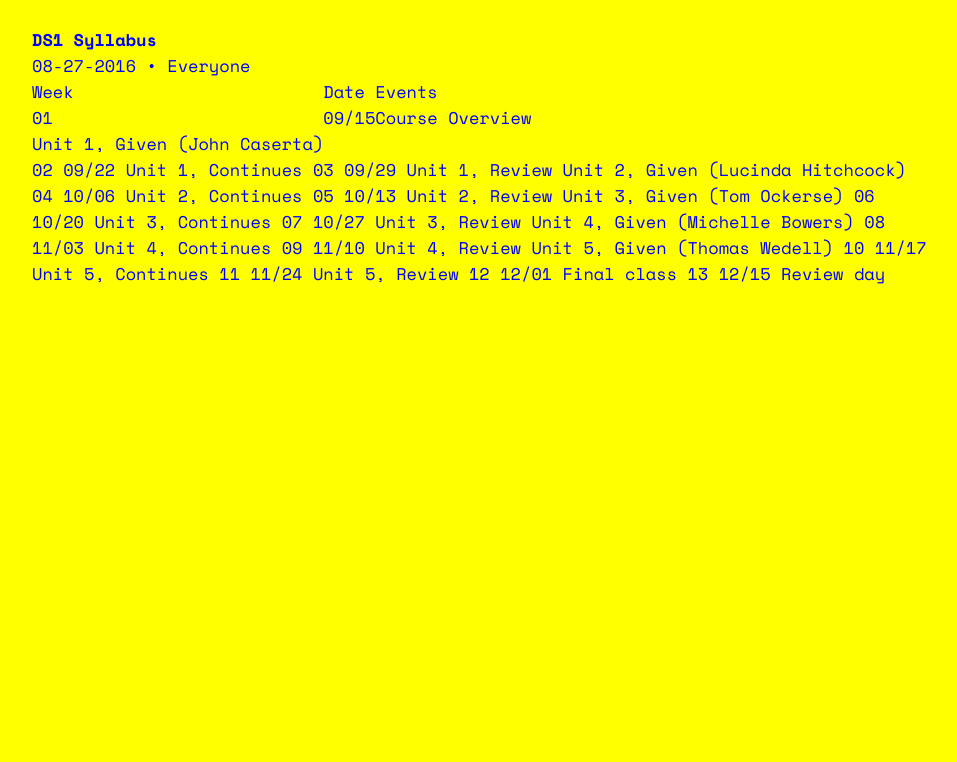
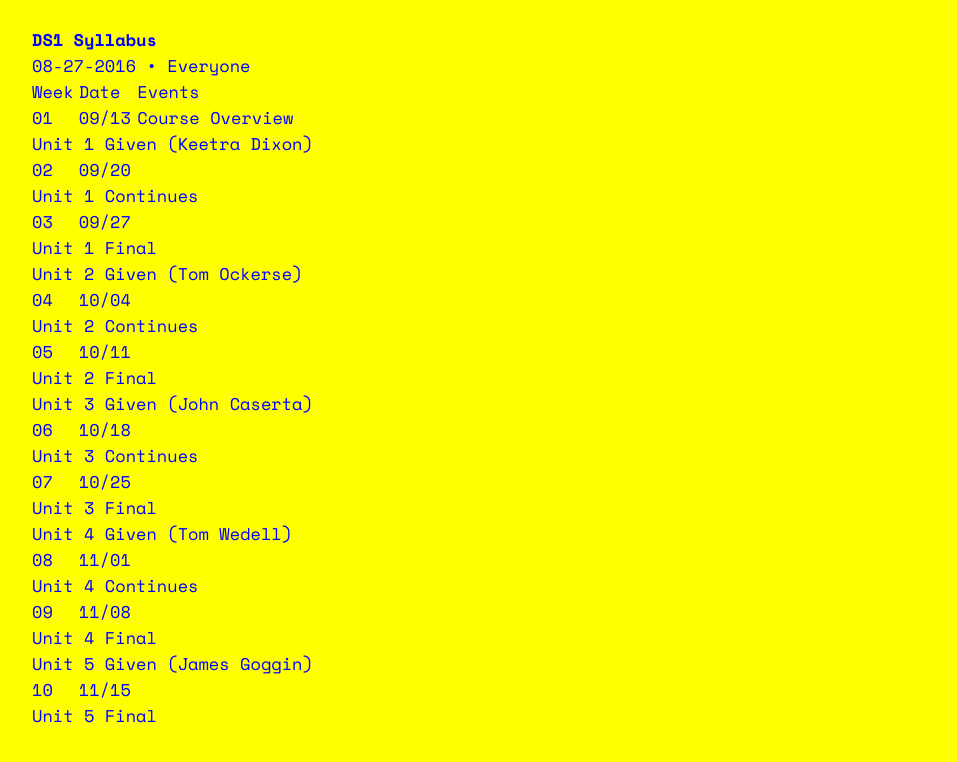
Before and after one commit to thedesignoffice/babybindery, a Jekyll site: the page built from _posts/2016-08-27-syllabus.html, in a window 1280 px wide. Shown: the top 762 px of the page, without its empty margins (160-1117 px from the left). Built offline with Jekyll 4.4.1, drawn with Linux system fonts in a browser that asks for light colours.

Commit message:
syllabus edits

```diff
--- a/_posts/2016-08-27-syllabus.html
+++ b/_posts/2016-08-27-syllabus.html
@@ -13,35 +13,39 @@ content_types: other
 <td>Week</td>	<td>Date</td>	<td>Events</td>
 
 <tr>
-<td>01</td>		<td>09/15</td>	<td>Course Overview</td></tr>
-<tr><td>Unit 1, Given (John Caserta)</td></tr>
+<td>01</td>		<td>09/13</td>	<td>Course Overview</td></tr>
+<tr><td colspan="3">Unit 1 Given (Keetra Dixon)</td></tr>
+
+<td>02</td>		<td>09/20</td>	<td></td></tr>
+<tr><td colspan="3">Unit 1 Continues</td></tr>
+
+<td>03</td>		<td>09/27</td>	<td></td></tr>
+<tr><td colspan="3">Unit 1 Final</td></tr>
+<tr><td colspan="3">Unit 2 Given (Tom Ockerse)</td></tr>
+
+<td>04</td>		<td>10/04</td>	<td></td></tr>
+<tr><td colspan="3">Unit 2 Continues</td></tr>
+
+<td>05</td>		<td>10/11</td>	<td></td></tr>
+<tr><td colspan="3">Unit 2 Final</td></tr>
+<tr><td colspan="3">Unit 3 Given (John Caserta)</td></tr>
+
+<td>06</td>		<td>10/18</td>	<td></td></tr>
+<tr><td colspan="3">Unit 3 Continues</td></tr>
+
+<td>07</td>		<td>10/25</td>	<td></td></tr>
+<tr><td colspan="3">Unit 3 Final</td></tr>
+<tr><td colspan="3">Unit 4 Given (Tom Wedell)</td></tr>
+
+<td>08</td>		<td>11/01</td>	<td></td></tr>
+<tr><td colspan="3">Unit 4 Continues</td></tr>
+
+<td>09</td>		<td>11/08</td>	<td></td></tr>
+<tr><td colspan="3">Unit 4 Final</td></tr>
+<tr><td colspan="3">Unit 5 Given (James Goggin)</td></tr>
+
+<td>10</td>		<td>11/15</td>	<td></td></tr>
+<tr><td colspan="3">Unit 5 Final</td></tr>
+
 
 </table>
-02	09/22	Unit 1, Continues
-
-03	09/29	Unit 1, Review
-		Unit 2, Given
-		(Lucinda Hitchcock)
-
-04	10/06	Unit 2, Continues
-
-05	10/13	Unit 2, Review
-		Unit 3, Given (Tom Ockerse)
-
-06	10/20	Unit 3, Continues
-
-07	10/27	Unit 3, Review
-		Unit 4, Given (Michelle Bowers)
-
-08	11/03	Unit 4, Continues
-
-09	11/10	Unit 4, Review
-		Unit 5, Given (Thomas Wedell)
-
-10	11/17	Unit 5, Continues
-
-11	11/24	Unit 5, Review
-
-12	12/01	Final class
-
-13	12/15	Review day
```
